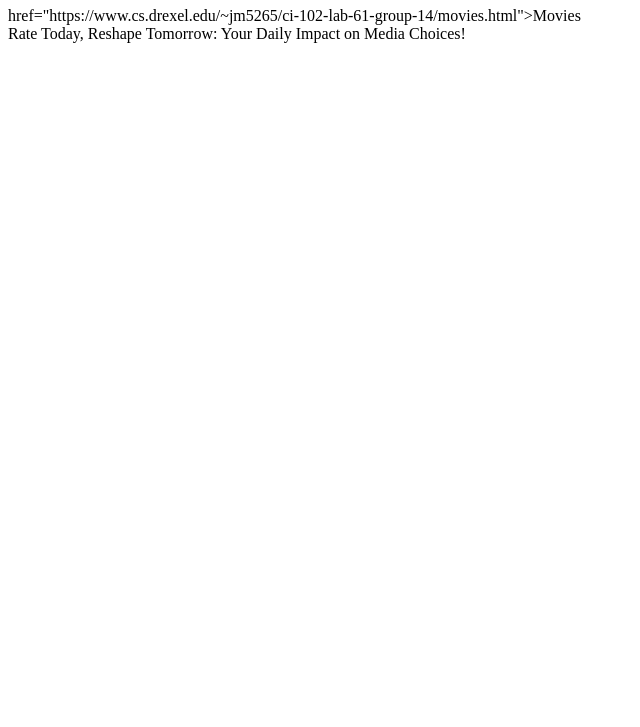
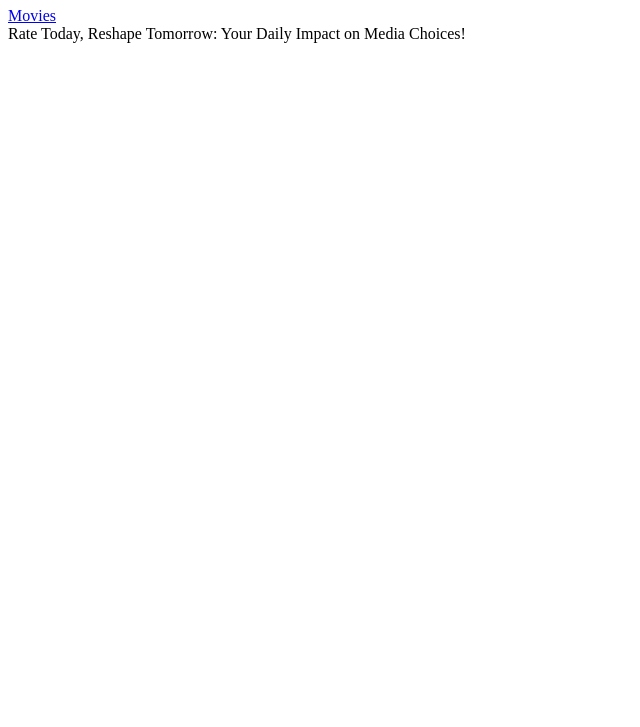
Before and after one commit to JeetMorker/Media-Library, a plain HTML site: page index.html in a window 1280 px wide. Shown: the part 73-800 px from the top of the page, without its empty margins (0-640 px from the left). Drawn offline with Linux system fonts and the light colour scheme.

Commit message:
Updated index again

```diff
--- a/index.html
+++ b/index.html
@@ -9,7 +9,7 @@
   <header>
     <h1>Welcome to Media Library!</h1>
    <nav>
-      <a>href="https://www.cs.drexel.edu/~jm5265/ci-102-lab-61-group-14/movies.html">Movies</a>
+      <a href="https://www.cs.drexel.edu/~jm5265/ci-102-lab-61-group-14/movies.html">Movies</a>
    </nav>
   </header>
   <p1>Rate Today, Reshape Tomorrow: Your Daily Impact on Media Choices!</p1>
```
